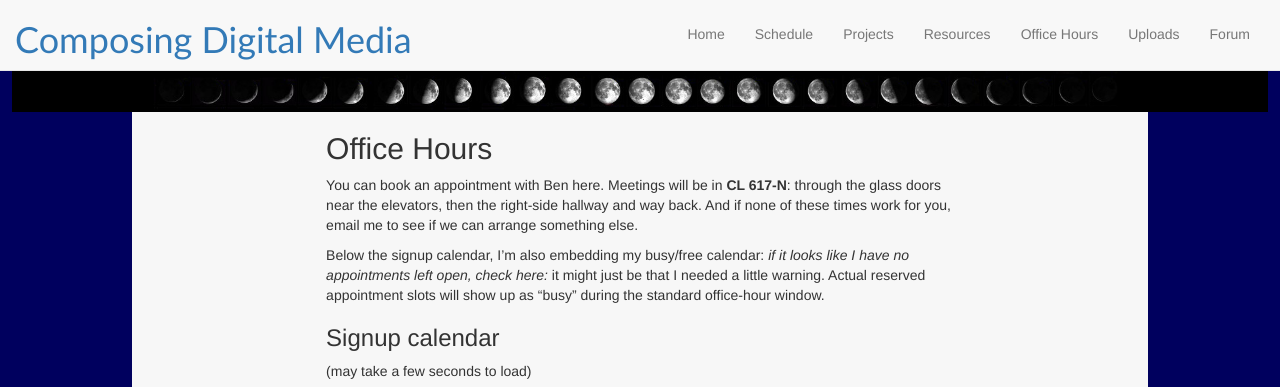
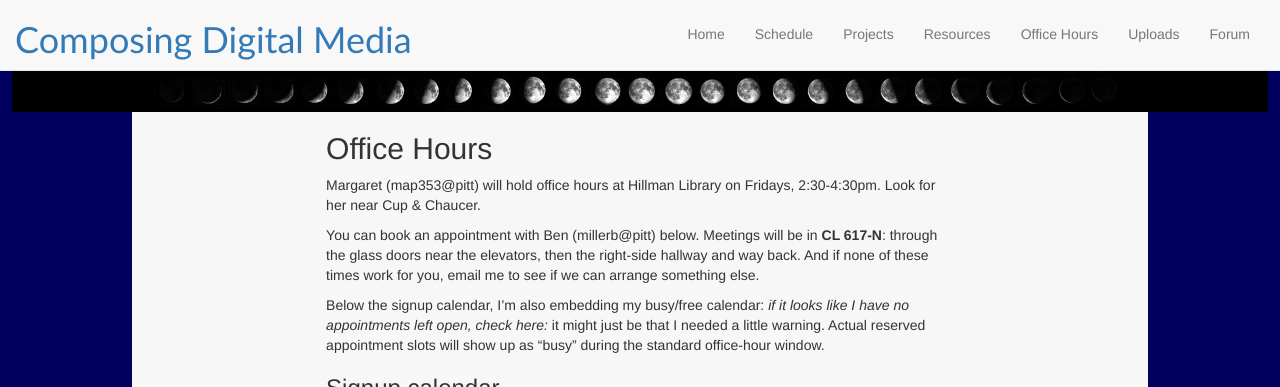
Before and after one commit to benmiller314/cdm2019fall, a Jekyll site: the page built from office.md, in a window 1280 px wide and 900 px high, cut to the strip 0-387 px from the top of the window. Built offline with Jekyll 4.4.1, drawn with Linux system fonts in a browser that asks for light colours.

Commit message:
add Margaret's office hour info

```diff
--- a/office.md
+++ b/office.md
@@ -6,7 +6,9 @@ layout: default
 
 
 ## Office Hours
-You can book an appointment with Ben here. Meetings will be in **CL 617-N**: through the glass doors near the elevators, then the right-side hallway and way back. And if none of these times work for you, email me to see if we can arrange something else.
+Margaret (map353@pitt) will hold office hours at Hillman Library on Fridays, 2:30-4:30pm. Look for her near Cup & Chaucer.
+
+You can book an appointment with Ben (millerb@pitt) below. Meetings will be in **CL 617-N**: through the glass doors near the elevators, then the right-side hallway and way back. And if none of these times work for you, email me to see if we can arrange something else.
 
 Below the signup calendar, I'm also embedding my busy/free calendar: <em>if it looks like I have no appointments left open, check here:</em> it might just be that I needed a little warning. Actual reserved appointment slots will show up as "busy" during the standard office-hour window.
 
```
